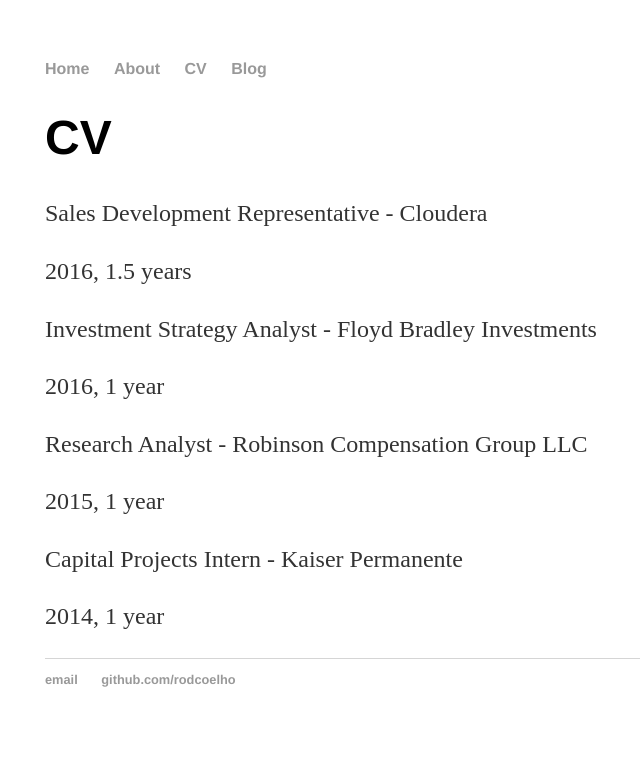
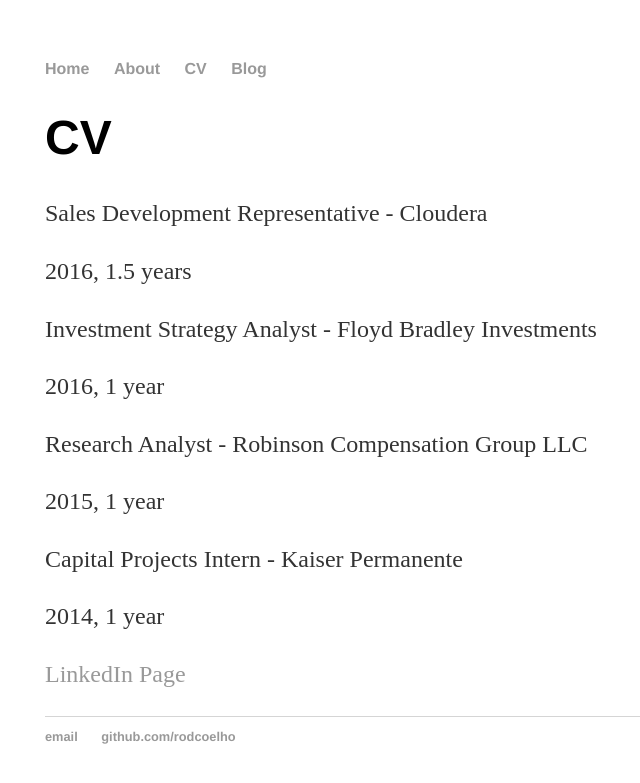
Before and after one commit to rodcoelho/rodcoelho.github.io, a Jekyll site: the page built from CV/index.html, in a window 1280 px wide. Shown: the top 783 px of the page, without its empty margins (147-787 px from the left). Built offline with Jekyll 4.4.1, drawn with Linux system fonts in a browser that asks for light colours.

Commit message:
add link to CV page

```diff
--- a/CV/index.html
+++ b/CV/index.html
@@ -16,5 +16,5 @@
     <p></p>
     <p> Capital Projects Intern - Kaiser Permanente </p>
     <p> 2014, 1 year </p>
-
+    <p> <a href="linkedin.com/in/rodcoelho/">LinkedIn Page</a></p>
     </body>
```
